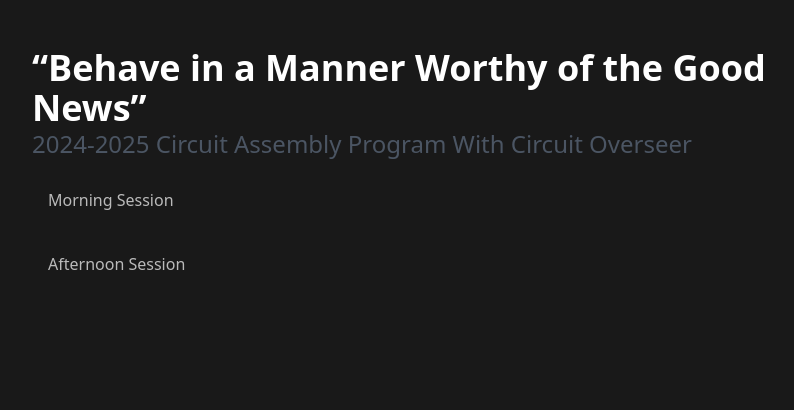
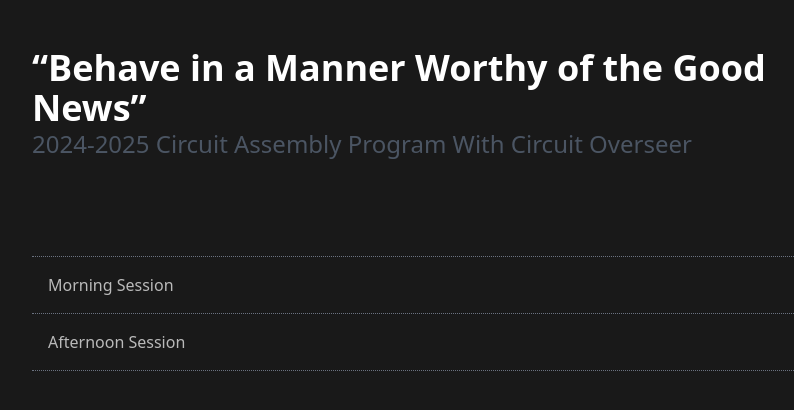
Before and after one commit to jezzar042015/co24-timer, a Vue app: page / in a window 1280 px wide. Shown: the top 410 px of the page, without its empty margins (192-986 px from the left). Built offline with nearby package versions, Linux system fonts and the light colour scheme.

Commit message:
fix home and timers

```diff
--- a/index.html
+++ b/index.html
@@ -5,7 +5,7 @@
   <meta charset="UTF-8" />
   <!-- <link rel="icon" type="image/svg+xml" href="/vite.svg" /> -->
   <meta name="viewport" content="width=device-width, initial-scale=1.0" />
-  <title>2024 Convention</title>
+  <title>2025 Circuit Assembly with CO</title>
   <link rel="preconnect" href="https://fonts.googleapis.com">
   <link rel="preconnect" href="https://fonts.gstatic.com" crossorigin>
   <link href="https://fonts.googleapis.com/css2?family=Courier+Prime:ital,wght@0,400;0,700;1,400;1,700&display=swap"
--- a/src/components/TheHome.vue
+++ b/src/components/TheHome.vue
@@ -5,21 +5,33 @@
                 <h1 class="text-4xl font-bold text-white">“Behave in a Manner Worthy of the Good News”</h1>
                 <h2 class="text-2xl text-gray-600">2024-2025 Circuit Assembly Program With Circuit Overseer</h2>
             </div>
-            <div class="mt-3 flex flex-col gap-2">
-                <div class="p-4 cursor-pointer text-white/70 hover:bg-white/10" @click="loadSession('session1')">Morning Session</div>
-                <div class="p-4 cursor-pointer text-white/70 hover:bg-white/10" @click="loadSession('session2')">Afternoon Session</div>
-            </div>
+            <div class="mt-24 flex flex-col">
+                <div v-for="session in sessions" :key="session.id" @click="loadSession(session.id)"
+                    class="p-4 cursor-pointer text-white/70 hover:bg-white/10 first:border-t border-b border-dotted border-gray-500">
+                    {{ session.display }}
+                </div>
+             </div>
         </div>
     </div>
 </template>
 
 <script setup lang="ts">
+    import { ref } from 'vue';
     import { usePageStore } from '../stores/pages';
     import { usePartsStore } from '../stores/parts';
 
     const partStore = usePartsStore()
     const pageStore = usePageStore()
 
+    const sessions = ref([
+        {
+            id: 'session1', display: "Morning Session"
+        },
+        {
+            id: 'session2', display: "Afternoon Session"
+        }
+    ])
+
     function loadSession(sessionName: string) {
         partStore.loadSession(sessionName)
         pageStore.setPage('timer')
--- a/src/data/session1.ts
+++ b/src/data/session1.ts
@@ -19,28 +19,28 @@ const parts: PartModel[] = [
         outline: "2",
         speaker: "",
         start: "",
-        time: 100,
+        time: 20,
         title: "SYMPOSIUM: How the Good News Influenced Their Life - Stephen"
     },
     {
         outline: "3",
         speaker: "",
         start: "",
-        time: 100,
+        time: 20,
         title: "SYMPOSIUM: How the Good News Influenced Their Life - Philip"
     },
     {
         outline: "4",
         speaker: "",
         start: "",
-        time: 100,
+        time: 20,
         title: "SYMPOSIUM: How the Good News Influenced Their Life - Aquila and Priscila"
     },
     {
         outline: "5",
         speaker: "",
         start: "",
-        time: 100,
+        time: 20,
         title: "SYMPOSIUM: How the Good News Influenced Their Life - Titus"
     },
     {
--- a/src/data/session2.ts
+++ b/src/data/session2.ts
@@ -26,28 +26,28 @@ const parts: PartModel[] = [
         outline: "10",
         speaker: "",
         start: "",
-        time: 13,
+        time: 20,
         title: "SYMPOSIUM: “We Recommend Ourselves as God’s Ministers, by ...” - Endurance"
     },
     {
         outline: "11",
         speaker: "",
         start: "",
-        time: 13,
+        time: 20,
         title: "SYMPOSIUM: “We Recommend Ourselves as God’s Ministers, by ...” - Kindness"
     },
     {
         outline: "12",
         speaker: "",
         start: "",
-        time: 13,
+        time: 20,
         title: "SYMPOSIUM: “We Recommend Ourselves as God’s Ministers, by ...” - Honesty"
     },
     {
         outline: "13",
         speaker: "",
         start: "",
-        time: 13,
+        time: 29,
         title: "How Are You Being Trained?"
     }
 
```
